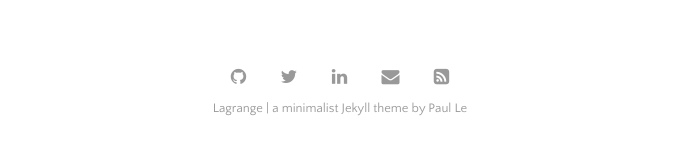
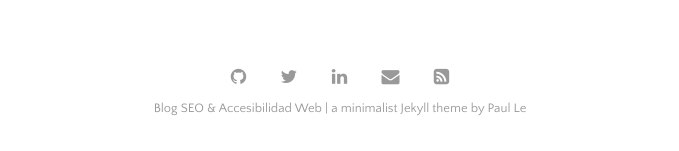
Before and after one commit to JuanEsquiviasO/blog, a Jekyll site: the page built from index.html, in a window 1280 px wide and 900 px high, scrolled down 2243 px. Shown: the part 746-897 px from the top of the window, without its empty margins (300-979 px from the left). Built offline with Jekyll 4.4.1, drawn with Linux system fonts in a browser that asks for light colours; the list of posts is cut into pages by our own code; some of the changed text lies outside the part shown.

Commit message:
Take a control and new title

```diff
--- a/_config.yml
+++ b/_config.yml
@@ -20,7 +20,7 @@ permalink:           none
 plugins:             [jekyll-paginate, jekyll-sitemap, jekyll-feed, jekyll-seo-tag]
 
 # Customise atom feed settings (this is where Jekyll-Feed gets configuration information)
-title:		           'Lagrange'
+title:		           'Blog SEO & Accesibilidad Web'
 description:	       'a minimalist Jekyll theme'
 author:              'Paul Le'
 
```
